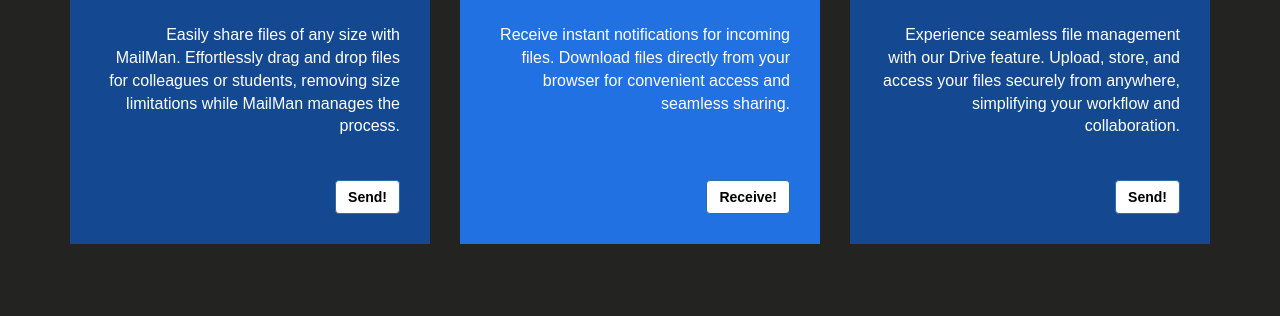
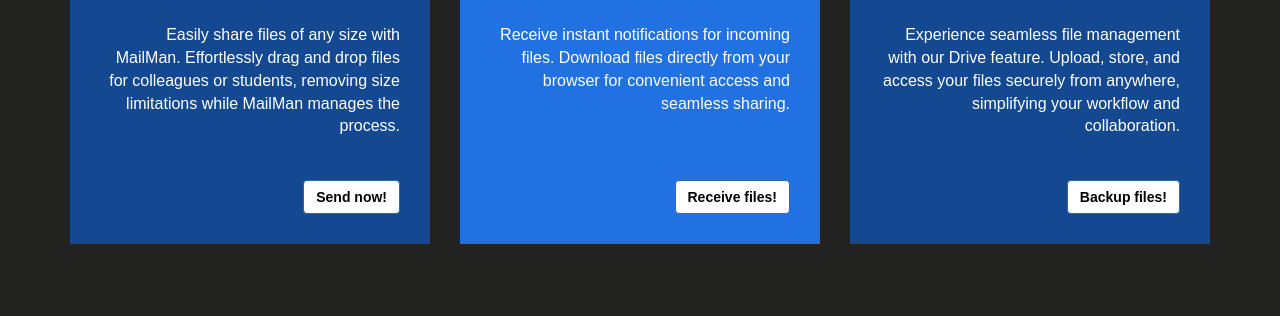
Before and after one commit to Nandan-9/Mailman, a website: page Frontend/index.html in a window 1280 px wide. Shown: the part 451-767 px from the top of the page. Drawn offline with nearby package versions, Linux system fonts and the light colour scheme.

Commit message:
typos in landing page

```diff
--- a/Frontend/index.html
+++ b/Frontend/index.html
@@ -47,7 +47,7 @@
                         </div>
                         <div style="display: flex; justify-content: flex-end;">
                             <a href="interface/share.html" class="btn btn-primary"
-                                style="background-color: white; color: #000; font-weight: bold;">Send!</a>
+                                style="background-color: white; color: #000; font-weight: bold;">Send now!</a>
                         </div>
                     </div>
                 </div>
@@ -65,7 +65,7 @@
                         </div>
                         <div style="display: flex; justify-content: flex-end;">
                             <a href="interface/receive.html" class="btn btn-primary"
-                                style="background-color: white; color: #000; font-weight: bold;">Receive!</a>
+                                style="background-color: white; color: #000; font-weight: bold;">Receive files!</a>
                         </div>
                     </div>
                 </div>
@@ -84,7 +84,7 @@
                         </div>
                         <div style="display: flex; justify-content: flex-end;">
                             <a href="interface/drive.html" class="btn btn-primary"
-                                style="background-color: white; color: #000; font-weight: bold;">Send!</a>
+                                style="background-color: white; color: #000; font-weight: bold;">Backup files!</a>
                         </div>
                     </div>
                 </div>
```
